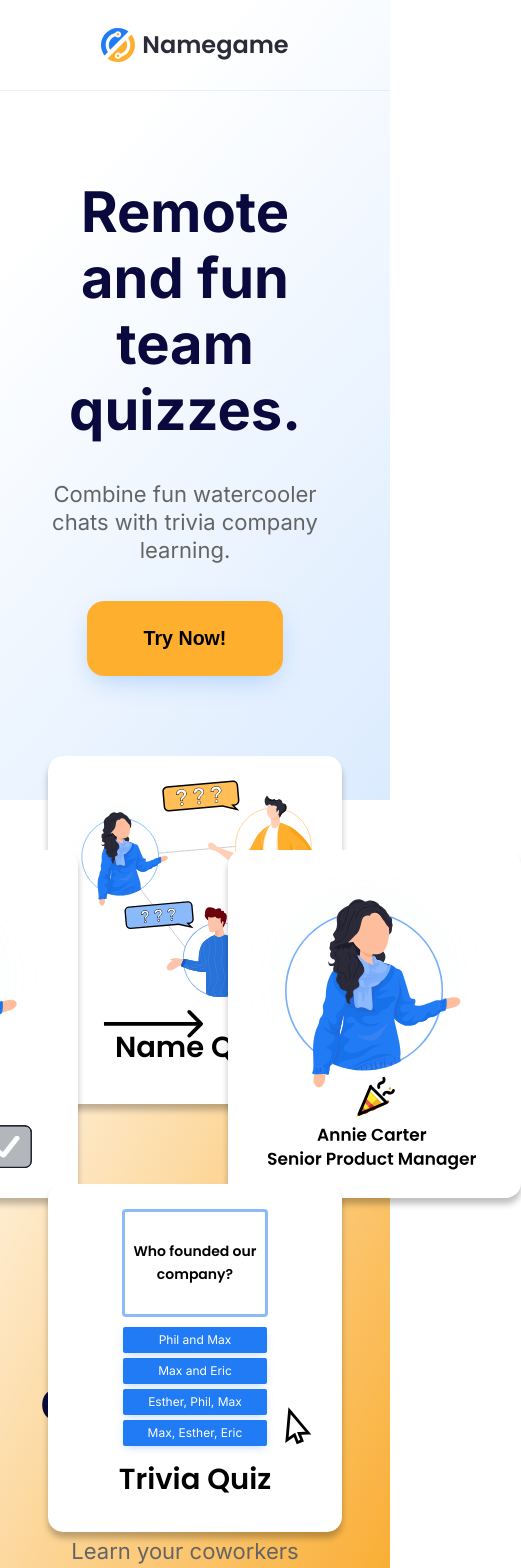
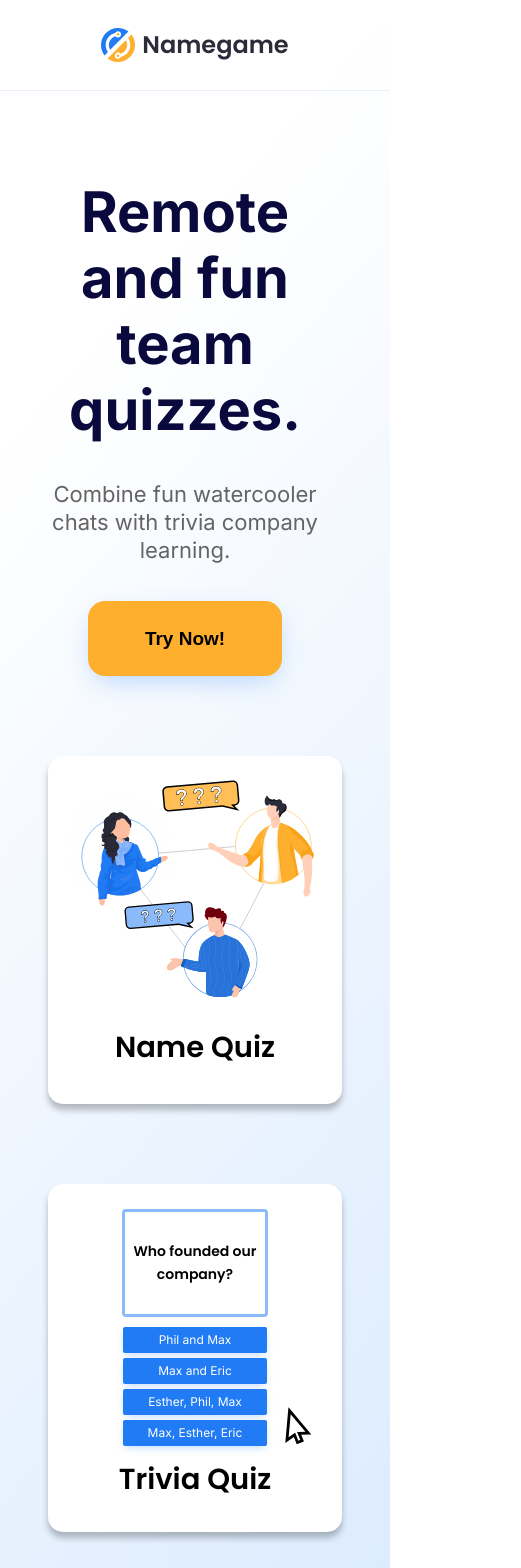
Before and after one commit to khanlifts/namegame-landing, an Angular app: page / in a window 390 px wide. Shown: the top 1568 px of the page, 521 px wide, since content can reach past the window. Built offline with nearby package versions, Linux system fonts and the light colour scheme.

Commit message:
add namegame-coworkers-page.component responsiveness

```diff
--- a/src/app/namegame-cards/namegame-cards.component.sass
+++ b/src/app/namegame-cards/namegame-cards.component.sass
@@ -1,5 +1,7 @@
 .namegame-cards
   display: flex
+  @media (max-width: 1315px)
+    justify-content: center
   @media (max-width: 800px)
     flex-direction: column
     align-items: center
--- a/src/app/namegame-coworkers-page/namegame-coworkers-page.component.sass
+++ b/src/app/namegame-coworkers-page/namegame-coworkers-page.component.sass
@@ -1,33 +1,43 @@
 .namegame-coworkers-page
   background: linear-gradient(296.27deg, #F9A319 -8.08%, #FFFFFF 100%)
-  height: 800px
+  min-height: 800px
 
   &__content
     padding-left: 107px
     display: flex
     align-items: center
-    height: 100%
+    min-height: 800px
 
     @media (max-width: 1315px)
-      flex-direction: column
-
-    @media (max-width: 800px)
-      padding: 0 40px
-      margin-top: 50px
+      flex-direction: column-reverse
+      padding: 60px 40px 0 40px
 
   &__title
     margin-right: 20px
+    @media (max-width: 1315px)
+      margin-bottom: 80px
+      margin-right: initial
 
   &__cards
     margin-right: 85px
     display: flex
+    @media (max-width: 1315px)
+      padding-bottom: 80px
+      justify-content: center
+      margin-right: initial
+    @media (max-width: 800px)
+      flex-direction: column
 
   &__image
-    width: 293.84px
-    height: 347.81px
+    width: 294px
+    height: 348px
     background: #FFFFFF
     box-shadow: 0 6px 6px rgba(0, 0, 0, 0.25)
     border-radius: 15px
 
   &__arrow
     margin: 0 25px
+    @media (max-width: 800px)
+      margin: 60px 25px
+      transform: rotate(90deg)
+      height: 25px
--- a/src/app/namegame-main-page/namegame-main-page.component.sass
+++ b/src/app/namegame-main-page/namegame-main-page.component.sass
@@ -1,6 +1,6 @@
 .namegame-main-page
   background: linear-gradient(311.76deg, #D4E7FE -15.24%, #FFFFFF 78.85%)
-  height: 800px
+  min-height: 800px
 
   &__content
     padding-top: 107px
@@ -9,6 +9,7 @@
 
     @media (max-width: 1315px)
       flex-direction: column
+      padding-left: initial
 
     @media (max-width: 800px)
       padding: 0 40px
@@ -19,3 +20,6 @@
 
   &__cards
     margin-top: 80px
+
+    @media (max-width: 1315px)
+      padding-bottom: 100px
--- a/src/app/namegame-title/namegame-title.component.sass
+++ b/src/app/namegame-title/namegame-title.component.sass
@@ -1,7 +1,7 @@
 .namegame-title
   max-width: 515px
   font-family: 'Inter', sans-serif
-  @media (max-width: 800px)
+  @media (max-width: 1315px)
     max-width: initial
     text-align: center
   &__main-title
@@ -19,12 +19,13 @@
   &__action-button
     margin-top: 37px
     border: none
-    box-shadow: 0 8.58065px 26.9677px -7.35484px rgba(33, 123, 244, 0.34)
-    border-radius: 17.1613px
+    box-shadow: 0 9px 27px -7px rgba(33, 123, 244, 0.34)
+    border-radius: 17px
     font-weight: 600
-    font-size: 19.6129px
+    font-size: 19px
     line-height: 17px
     padding: 29px 57px
+    cursor: pointer
 
     &--orange
       background: #FFAF2E
```
